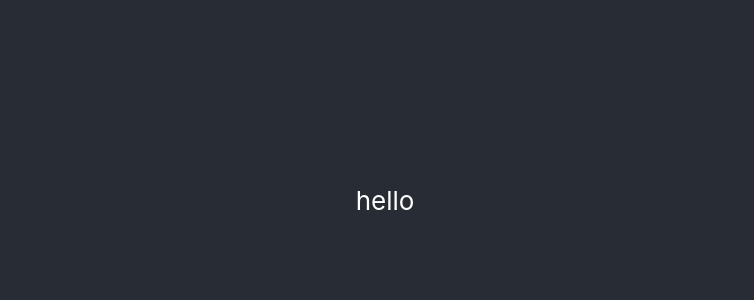
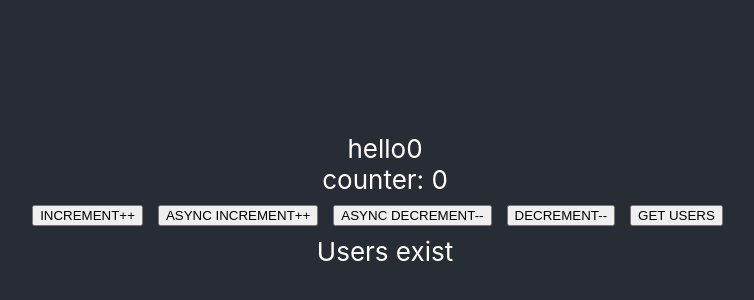
Before and after one commit to DrusMarkonii/Spotify-clone, a React (Create React App) app: page / in a window 1280 px wide. Shown: the part 200-500 px from the top of the page, without its empty margins (255-1009 px from the left). Built offline with nearby package versions, Linux system fonts and the light colour scheme.

Commit message:
add async btn

```diff
--- a/package.json
+++ b/package.json
@@ -12,7 +12,10 @@
     "@types/react-dom": "^17.0.14",
     "react": "^18.0.0",
     "react-dom": "^18.0.0",
+    "react-redux": "^7.2.8",
     "react-scripts": "5.0.0",
+    "redux": "^4.1.2",
+    "redux-saga": "^1.1.3",
     "typescript": "^4.6.3",
     "web-vitals": "^2.1.4"
   },
--- a/src/App.tsx
+++ b/src/App.tsx
@@ -1,12 +1,26 @@
-
-import './App.css';
+import { useDispatch, useSelector } from "react-redux";
+import "./App.css";
+import Counter from "./components/Counter";
+import { RootState } from "./store/rootReducer";
 
 function App() {
+  const counter = useSelector((state: RootState) => {
+    return state.counter.counter;
+  });
+  const users = useSelector((state: RootState) => {
+    return state.users.users;
+  });
+
+  console.log(users)
+
   return (
     <div className="App">
       <header className="App-header">
         hello
-
+        {counter}
+        <div>
+          <Counter />
+        </div>
       </header>
     </div>
   );
--- /dev/null
+++ b/src/components/Counter.tsx
@@ -0,0 +1,73 @@
+import React from "react";
+import { useDispatch, useSelector } from "react-redux";
+import {
+  asyncDecrementAction,
+  asyncIncrementAction,
+  decrementAction,
+  incrementAction,
+} from "../store/countReducer";
+import { RootState } from "../store/rootReducer";
+import { fetchUsers } from "../store/usersReducer";
+
+export default function Counter() {
+  const counter = useSelector((state: RootState) => {
+    return state.counter.counter;
+  });
+  const users = useSelector((state: RootState) => {
+    return state.users.users;
+  });
+  const dispatch = useDispatch();
+  return (
+    <div>
+      <div>counter: {counter}</div>
+      <div
+        style={{
+          display: "flex",
+          margin: "10px auto",
+        }}
+      >
+        <button
+          onClick={() => dispatch(incrementAction())}
+          style={{ marginRight: "15px" }}
+        >
+          INCREMENT++
+        </button>
+        <button
+          onClick={() => dispatch(asyncIncrementAction())}
+          style={{ marginRight: "15px" }}
+        >
+          ASYNC INCREMENT++
+        </button>
+        <button
+          onClick={() => dispatch(asyncDecrementAction())}
+          style={{ marginRight: "15px" }}
+        >
+          ASYNC DECREMENT--
+        </button>
+        <button
+          onClick={() => dispatch(decrementAction())}
+          style={{ marginRight: "15px" }}
+        >
+          DECREMENT--
+        </button>
+        <button
+          style={{ marginRight: "15px" }}
+          onClick={() => dispatch(fetchUsers())}
+        >
+          GET USERS
+        </button>
+      </div>
+      <div>
+        {users.length > 0 ? (
+          <ul>
+            {users.map(({ name, id }: any) => (
+              <li key={id}>{name}</li>
+            ))}
+          </ul>
+        ) : (
+          "Users exist"
+        )}
+      </div>
+    </div>
+  );
+}
--- a/src/index.tsx
+++ b/src/index.tsx
@@ -1,12 +1,16 @@
-import React from 'react';
-import ReactDOM from 'react-dom';
-import './index.css';
-import App from './App';
+import React from "react";
+import ReactDOM from "react-dom";
+import "./index.css";
+import App from "./App";
+import { Provider } from "react-redux";
+import store from "./store/rootReducer";
 
 
 ReactDOM.render(
   <React.StrictMode>
-    <App />
+    <Provider store={store}>
+      <App />
+    </Provider>
   </React.StrictMode>,
-  document.getElementById('root')
+  document.getElementById("root")
 );
--- /dev/null
+++ b/src/saga/counterSaga.tsx
@@ -0,0 +1,31 @@
+import { put, takeEvery } from "@redux-saga/core/effects";
+import { asyncIncrementAction, decrementAction, incrementAction } from "../store/countReducer";
+
+import { ASYNC_DECREMENT, ASYNC_INCREMENT } from "../store/typesAction";
+
+const delay = (ms: number) => new Promise((res) => setTimeout(res, ms));
+
+function* incrementWorker() {
+  try {
+    yield delay(1000);
+    yield put(incrementAction());
+  } catch (e) {
+    console.log(e);
+  }
+}
+
+function* decrementWorker() {
+  try {
+    yield delay(1000);
+    yield put(decrementAction());
+  } catch (e) {
+    console.log(e);
+  }
+}
+
+function* countWatcher() {
+  yield takeEvery(ASYNC_INCREMENT, incrementWorker);
+  yield takeEvery(ASYNC_DECREMENT, decrementWorker);
+}
+
+export default countWatcher;
--- /dev/null
+++ b/src/saga/rootWatcher.ts
@@ -0,0 +1,7 @@
+import { all } from "redux-saga/effects";
+import { userWatcher } from "./userSaga";
+import countWatcher from "./counterSaga";
+
+export function* rootWatcher() {
+  yield all([userWatcher(), countWatcher()]);
+}
--- /dev/null
+++ b/src/saga/userSaga.ts
@@ -0,0 +1,17 @@
+import { put, takeEvery, call } from "redux-saga/effects";
+import { FETCH_USERS } from "../store/typesAction";
+import { setUsers } from "../store/usersReducer";
+
+
+const fetchUsersFromApi = () => fetch("https://jsonplaceholder.typicode.com/users");
+
+function* fetchUserWorker() {
+//   const data = yield call(fetchUsersFromApi);
+// //   const json = yield call(() => new Promise((res) => res(data.json())));
+//   console.log(json)
+//   yield put(setUsers(json));
+}
+
+export function* userWatcher() {
+  yield takeEvery(FETCH_USERS, fetchUserWorker);
+}
--- /dev/null
+++ b/src/store/countReducer.ts
@@ -0,0 +1,29 @@
+import { INCREMENT, DECREMENT, ASYNC_INCREMENT, ASYNC_DECREMENT } from "./typesAction";
+
+export const defaultStateOfCounter = {
+    counter: 0
+};
+
+const counterReducer = (state = defaultStateOfCounter, action:any) => {
+  switch (action.type) {
+    case INCREMENT:
+      return {
+        ...state,
+        counter: state.counter + 1,
+      };
+    case DECREMENT:
+      return {
+        ...state,
+        counter: state.counter - 1,
+      };
+    default:
+      return state;
+  }
+};
+
+export const incrementAction = () => ({ type: INCREMENT });
+export const decrementAction = () => ({ type: DECREMENT });
+export const asyncIncrementAction = () => ({ type: ASYNC_INCREMENT });
+export const asyncDecrementAction = () => ({ type: ASYNC_DECREMENT });
+
+export default counterReducer;
--- /dev/null
+++ b/src/store/rootReducer.ts
@@ -0,0 +1,19 @@
+import { applyMiddleware, combineReducers, createStore } from "redux";
+import createSagaMiddleware from "redux-saga";
+import { rootWatcher } from "../saga/rootWatcher";
+import counterReducer from "./countReducer";
+import userReducer from "./usersReducer";
+
+const rootReducer = combineReducers({
+  counter: counterReducer,
+  users: userReducer,
+});
+
+const sagaMiddleware = createSagaMiddleware();
+
+const store = createStore(rootReducer, applyMiddleware(sagaMiddleware));
+
+export type RootState = ReturnType<typeof rootReducer>;
+
+sagaMiddleware.run(rootWatcher);
+export default store;
--- /dev/null
+++ b/src/store/typesAction.ts
@@ -0,0 +1,6 @@
+export const INCREMENT = "INCREMENT"
+export const DECREMENT = "DECREMENT"
+export const SET_USERS = "SET_USERS"
+export const FETCH_USERS = "FETCH_USERS"
+export const ASYNC_INCREMENT = "ASYNC_INCREMENT"
+export const ASYNC_DECREMENT = "ASYNC_DECREMENT"
--- /dev/null
+++ b/src/store/usersReducer.ts
@@ -0,0 +1,22 @@
+import { FETCH_USERS, SET_USERS } from "./typesAction";
+
+export const defaultStateUsers = {
+  users: [],
+};
+
+const userReducer = (state = defaultStateUsers, action: any) => {
+  switch (action.type) {
+    case SET_USERS:
+      return {
+        ...state,
+        users: action.payload,
+      };
+    default:
+      return state;
+  }
+};
+
+export const setUsers = (payload: any) => ({ type: SET_USERS, payload });
+export const fetchUsers = () => ({ type: FETCH_USERS });
+
+export default userReducer;
```
Also changed, not shown: 1 other file (tests, documents, lock files or other folders).
